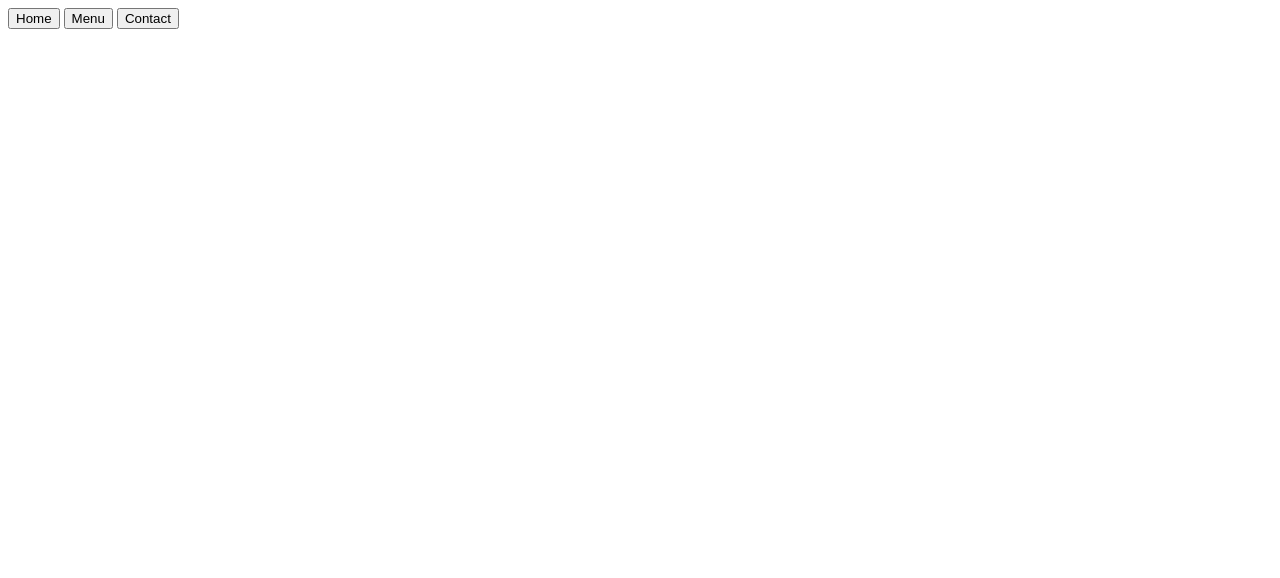
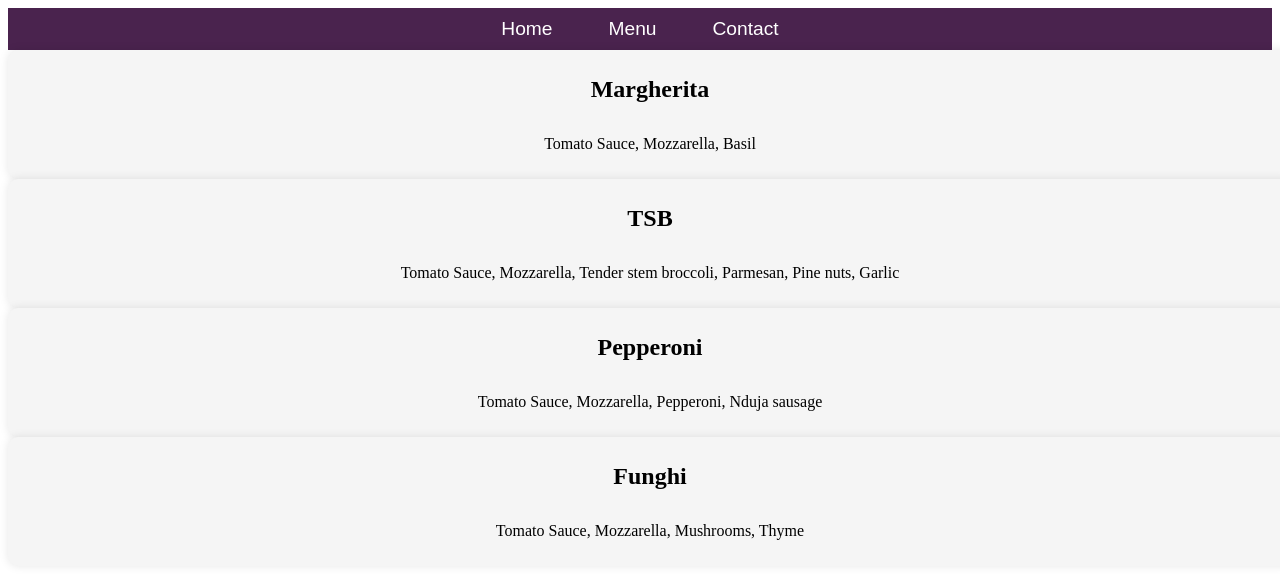
Before and after one commit to sgilb/restaurant-page, a website built with webpack: page src/template.html in a window 1280 px wide. Both pictures are taken after a click on the button "Menu". Built offline with nearby package versions, Linux system fonts and the light colour scheme.

Commit message:
Complete page content

```diff
--- a/src/pages/contact/contact.css
+++ b/src/pages/contact/contact.css
@@ -0,0 +1,4 @@
+.phone-number, .email, .address {
+  font-size: 1.2rem;
+  text-align: center;
+}
--- a/src/pages/contact/contact.js
+++ b/src/pages/contact/contact.js
@@ -1,7 +1,22 @@
 import "./contact.css";
 
 const contact = () => {
+  const content = document.getElementById("content");
 
+  const phoneNumber = document.createElement("p");
+  phoneNumber.className = "phone-number";
+  phoneNumber.textContent = "📞 07987654321";
+  content.appendChild(phoneNumber);
+
+  const email = document.createElement("p");
+  email.className = "email";
+  email.textContent = "📧 hello@pizzatower.com"
+  content.appendChild(email);
+
+  const address = document.createElement("p");
+  address.className = "address";
+  address.textContent = "🏠 123 Pizza Street, London, SW1A 1AA";
+  content.appendChild(address);
 };
 
 export default contact;
--- a/src/pages/home/home.css
+++ b/src/pages/home/home.css
@@ -6,3 +6,15 @@
   width: 100%;
   height: 36vh;
 }
+
+.intro-text > h1 {
+  font-size: 2.5rem;
+  margin: 1rem 0;
+  text-align: center;
+}
+
+.intro-text > p {
+  font-size: 1.2rem;
+  margin: 1rem 0;
+  text-align: center;
+}
--- a/src/pages/home/home.js
+++ b/src/pages/home/home.js
@@ -7,13 +7,18 @@ const home = () => {
   banner.className = "banner";
   content.appendChild(banner);
 
+  const introText = document.createElement("div");
+  introText.className = "intro-text";
+
   const heading = document.createElement("h1");
   heading.textContent = "Pizza Tower";
-  content.appendChild(heading);
+  introText.appendChild(heading);
 
   const text = document.createElement("p");
-  text.textContent = "Welcome to Pizza Tower";
-  content.appendChild(text);
+  text.textContent = "Fresh pies from the one and only Peppino Spaghetti";
+  introText.appendChild(text);
+
+  content.appendChild(introText);
 };
 
 export default home;
--- a/src/pages/menu/menu.css
+++ b/src/pages/menu/menu.css
@@ -0,0 +1,24 @@
+.menu-item {
+  display: flex;
+  flex-direction: column;
+  align-items: center;
+  justify-content: center;
+  width: 100%;
+  height: 100%;
+  text-align: center;
+  padding: 10px;
+  border-radius: 10px;
+  background-color: #f5f5f5;
+  box-shadow: 0 0 10px rgba(0, 0, 0, 0.1);
+  transition: all 0.3s ease;
+}
+
+.menu-item > h2 {
+  font-size: 1.5rem;
+  margin: 1rem 0;
+}
+
+.menu-item > p {
+  font-size: 1rem;
+  margin: 1rem 0;
+}
--- a/src/pages/menu/menu.js
+++ b/src/pages/menu/menu.js
@@ -1,7 +1,44 @@
 import "./menu.css";
 
+function createMenuItem(name, description) {
+  const menuItem = document.createElement("div");
+  menuItem.classList.add("menu-item");
+
+  const itemName = document.createElement("h2");
+  itemName.textContent = name;
+  menuItem.appendChild(itemName);
+
+  const itemDescription = document.createElement("p");
+  itemDescription.textContent = description;
+  menuItem.appendChild(itemDescription);
+
+  return menuItem;
+}
+
 const menu = () => {
+  const content = document.getElementById("content");
 
+  content.appendChild(
+    createMenuItem("Margherita", "Tomato Sauce, Mozzarella, Basil")
+  );
+  content.appendChild(
+    createMenuItem(
+      "TSB",
+      "Tomato Sauce, Mozzarella, Tender stem broccoli, Parmesan, Pine nuts, Garlic"
+    )
+  );
+  content.appendChild(
+    createMenuItem(
+      "Pepperoni",
+      "Tomato Sauce, Mozzarella, Pepperoni, Nduja sausage"
+    )
+  );
+  content.appendChild(
+    createMenuItem(
+      "Funghi",
+      "Tomato Sauce, Mozzarella, Mushrooms, Thyme"
+    )
+  );
 };
 
 export default menu;
--- a/src/styles.css
+++ b/src/styles.css
@@ -7,3 +7,21 @@ body {
 body > * {
   width: 100%;
 }
+
+nav {
+  display: flex;
+  justify-content: center;
+  align-items: center;
+  gap: 1rem;
+  width: 100%;
+  background-color: #4A234E;
+}
+
+nav > button {
+  background-color: #4A234E;
+  color: white;
+  border: none;
+  padding: 10px 20px;
+  font-size: 1.2rem;
+  cursor: pointer;
+}
```
